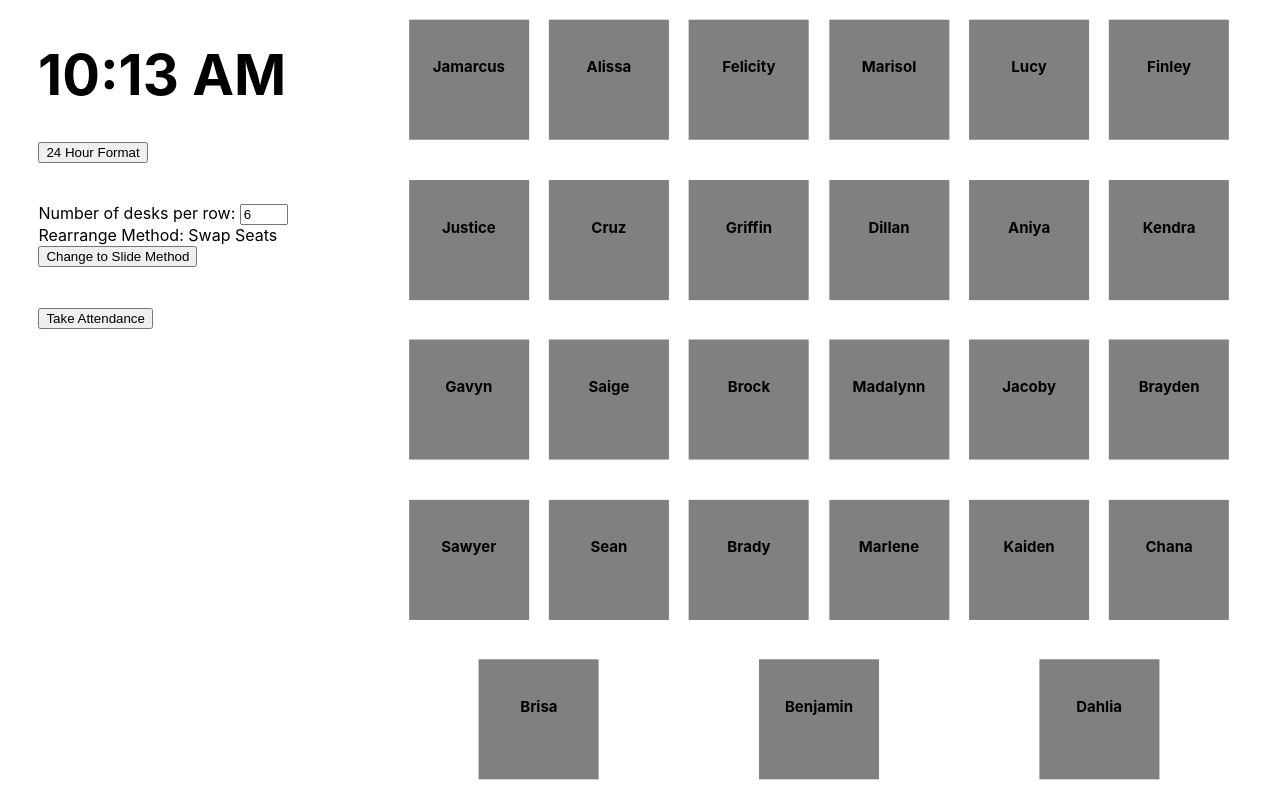
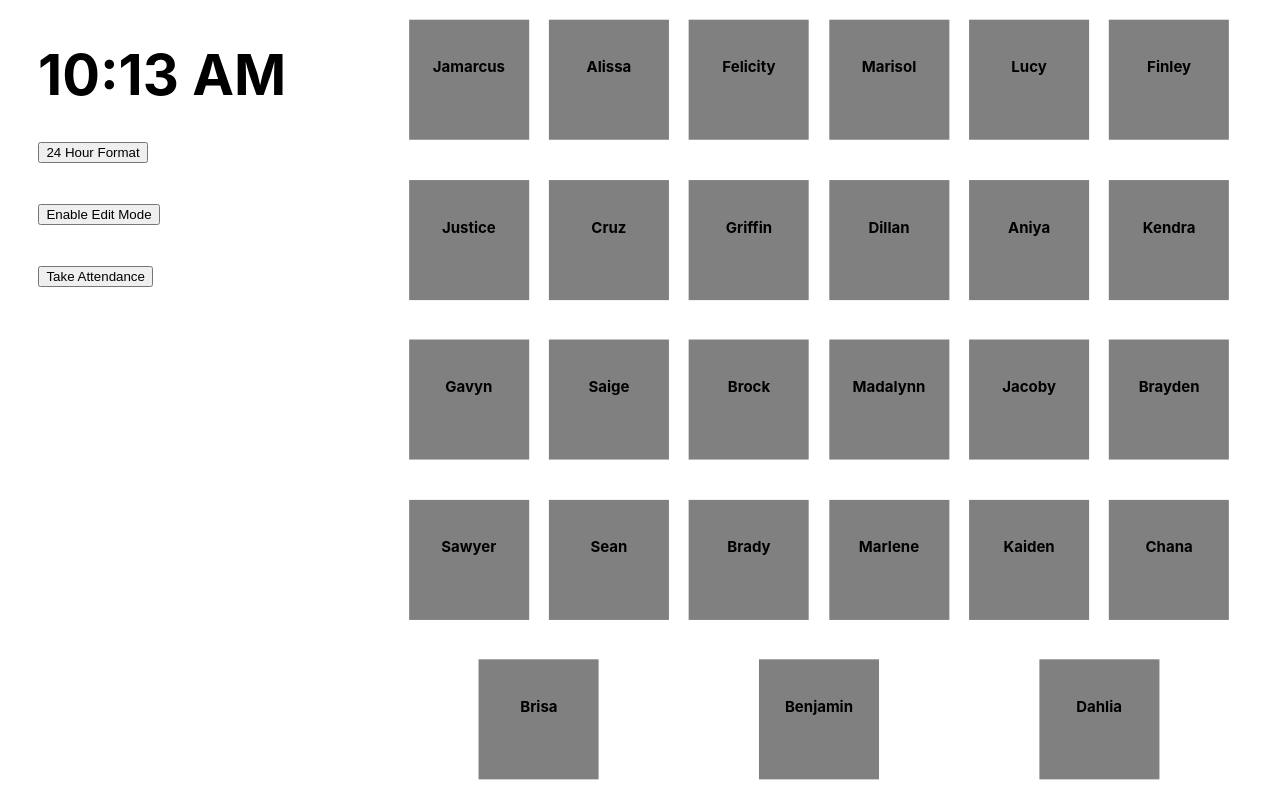
Before and after one commit to ChrisPoche/Classroom, a React (Create React App) app: page / in a window 1280 px wide. Both pictures are taken after a click on the button "Import Demo Data". Built offline with nearby package versions, Linux system fonts and the light colour scheme.

Commit message:
Cleared default mode
Set default mode to empty string, hiding forms and only showing buttons in the Classroom-details section at start up. Added a ternary operator to the Edit/Disable Mode button

```diff
--- a/src/App.js
+++ b/src/App.js
@@ -18,11 +18,9 @@ export default class App extends React.Component {
       deskPerRow: 6,
       dragOver: -1,
       dragElement: '',
-      // rearrange: 'slide'
       rearrange: 'swap',
       date,
-      mode: 'edit' // edit
-      // mode: 'quickAttendance' // edit
+      mode: '' // edit
     }
 
     this.changeAttendanceStatus = this.changeAttendanceStatus.bind(this);
@@ -260,6 +258,9 @@ export default class App extends React.Component {
           <div id='classroom-details'>
             <Clock />
             <form>
+              <div>
+                <button id='toggle-edit-button' onClick={this.changeEdit}>{this.state.mode !== 'edit' ? 'Enable Edit Mode' : 'Disable Edit Mode'}</button>
+              </div>
               {this.state.mode === 'edit' && (
                 <div>
                   <label>Number of desks per row: </label>
@@ -272,9 +273,6 @@ export default class App extends React.Component {
                   </div>
                 </div>
               )}
-              {this.state.mode !== 'edit' && (<div>
-                <button id='toggle-edit-button' onClick={this.changeEdit}>Enable Edit Mode</button>
-              </div>)}
               {this.state.mode.includes('Attendance') && (<div>
                 <button id='toggle-quickattendance-button' onClick={this.changeQuickAttendance}>{this.state.mode !== 'quickAttendance' ? 'Enable Quick Attendance' : 'Disable Quick Attendance'}</button>
               </div>)}
```
Also changed, not shown: 1 other file (tests, documents, lock files or other folders).
